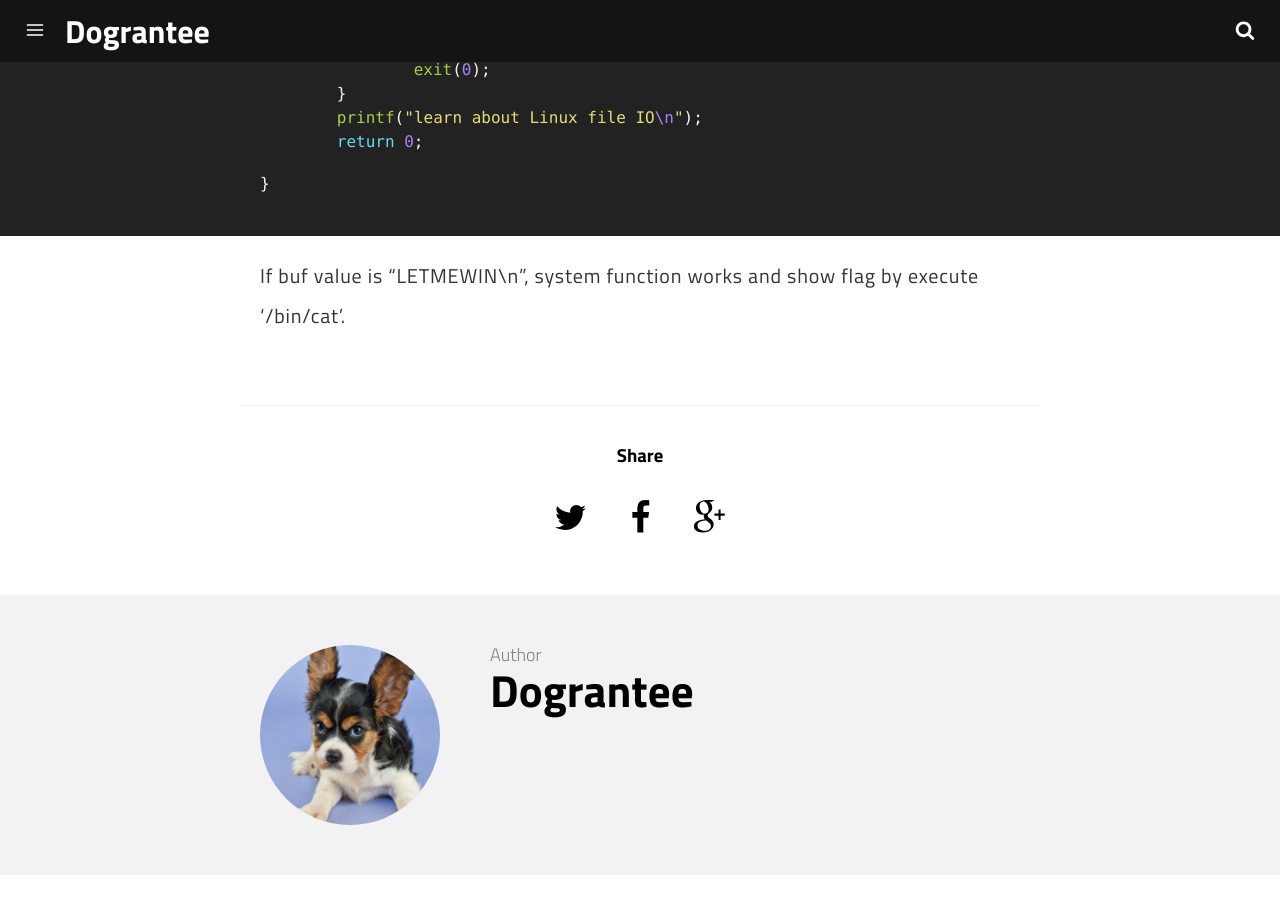
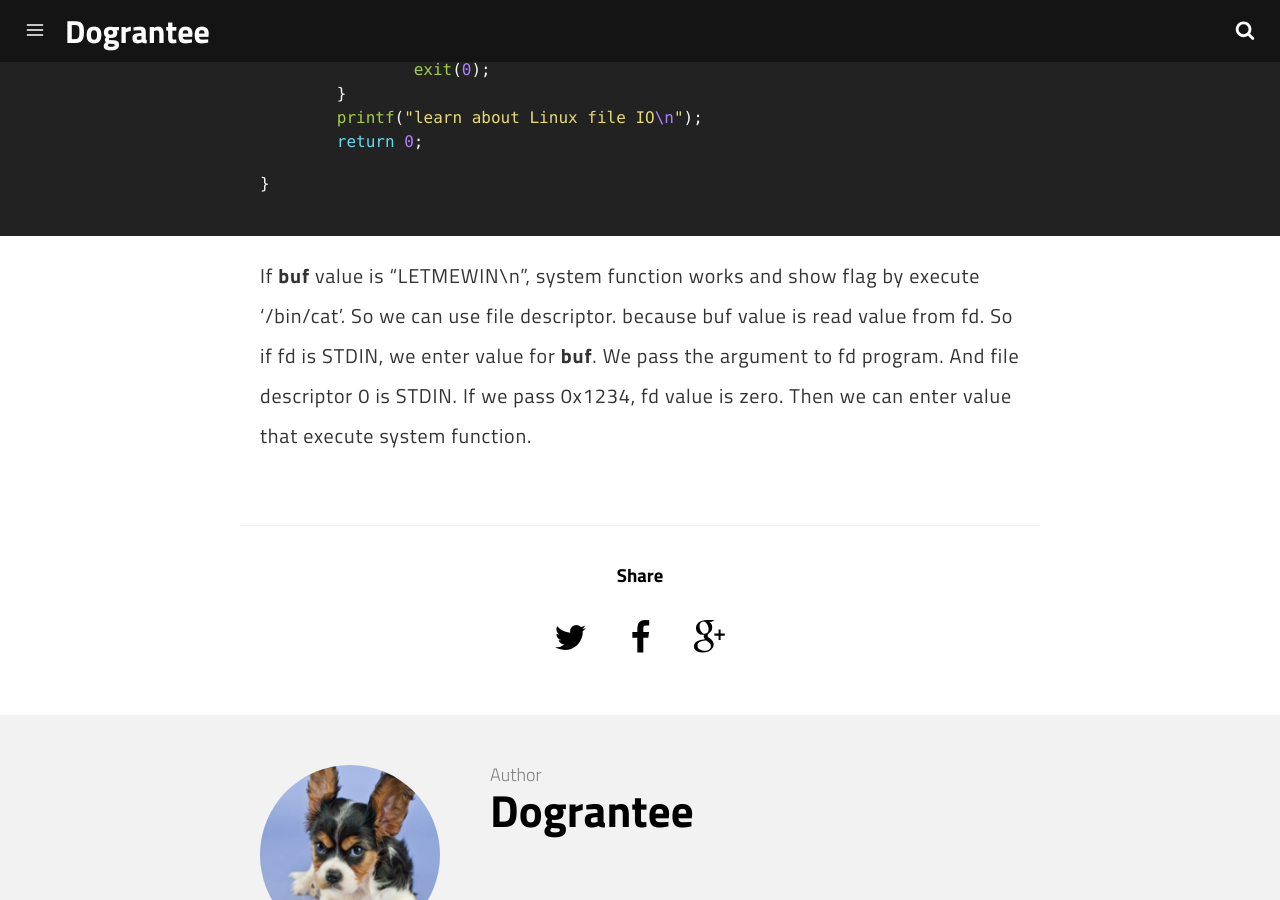
Before and after one commit to dograntee/dograntee.github.io, a Jekyll site: the page built from _posts/2018-08-20-pwnable-fd.md, in a window 1280 px wide and 900 px high, scrolled down 2715 px. Built offline with Jekyll 4.4.1, drawn with Linux system fonts in a browser that asks for light colours; comment, search, counter and statistics services are not loaded.

Commit message:
18-08-24

```diff
--- a/_posts/2018-08-20-pwnable-fd.md
+++ b/_posts/2018-08-20-pwnable-fd.md
@@ -59,4 +59,4 @@
 
 
 
-If buf value is "LETMEWIN\n", system function works and show flag by execute '/bin/cat'.
+If __buf__ value is "LETMEWIN\n", system function works and show flag by execute '/bin/cat'. So we can use file descriptor. because buf value is read value from fd. So if fd is STDIN, we enter value for __buf__. We pass the argument to fd program. And file descriptor 0 is STDIN. If we pass 0x1234, fd value is zero. Then we can enter value that execute system function.
```
